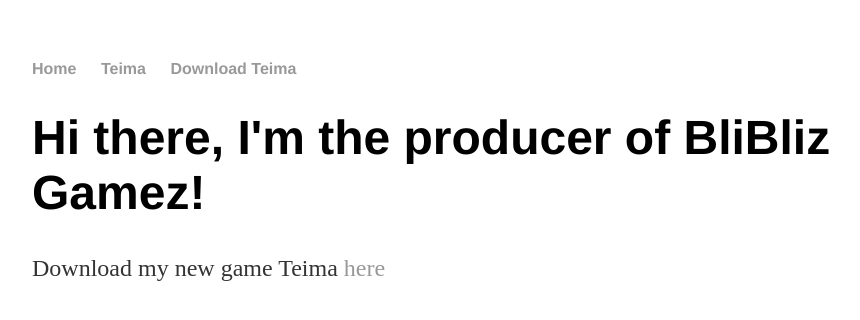
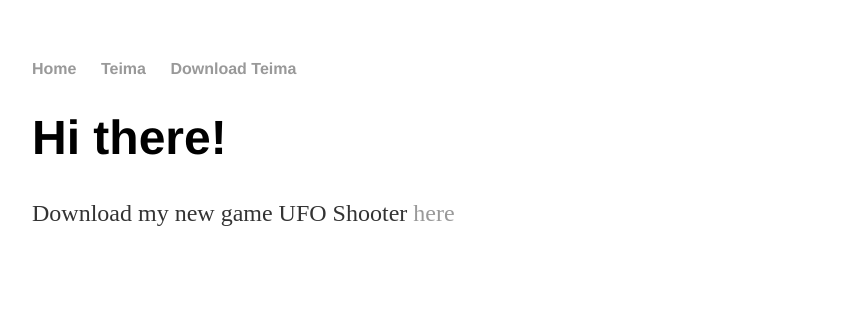
Before and after one commit to BardyBard/BardyBard.github.io, a Jekyll site: the page built from index.html, in a window 1280 px wide. Shown: the top 320 px of the page, without its empty margins (160-1020 px from the left). Built offline with Jekyll 4.4.1, drawn with Linux system fonts in a browser that asks for light colours.

Commit message:
Update index.html

```diff
--- a/index.html
+++ b/index.html
@@ -3,6 +3,6 @@ layout: default
 title: BliBliz Gamez
 ---
 <div class="blurb">
-	<h1>Hi there, I'm the producer of BliBliz Gamez!</h1>
-	<p>Download my new game Teima <a href="/DownloadTeima">here</a></p>
+	<h1>Hi there!</h1>
+	<p>Download my new game UFO Shooter <a href="/ufo_shooter">here</a></p>
 </div><!-- /.blurb -->
```
